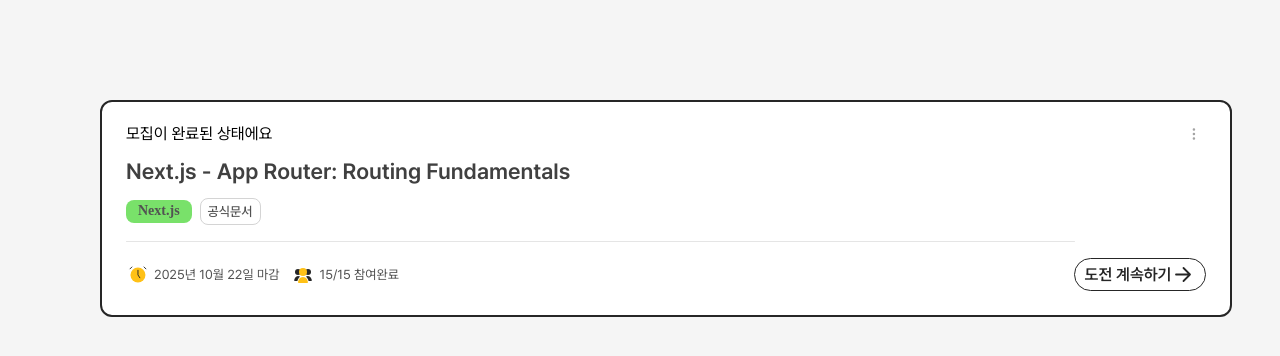
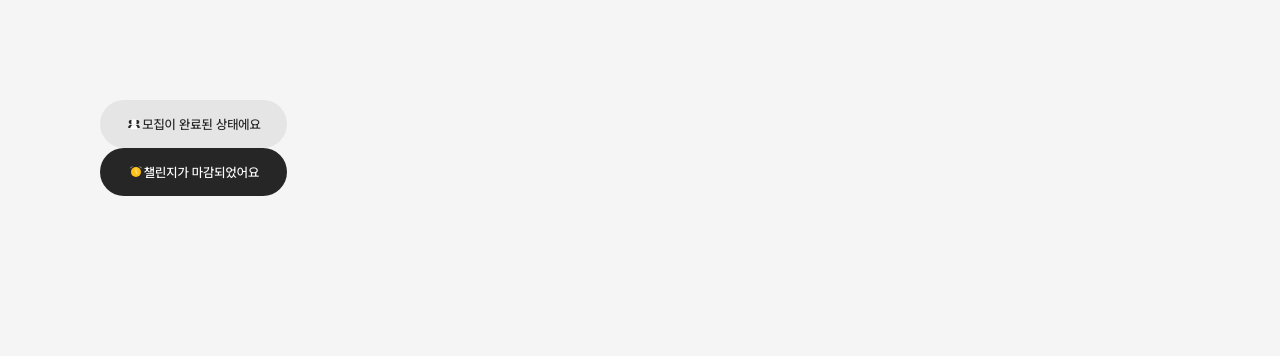
Before and after one commit to fs08-docthrough-team2/fs08-docthrough-team2-fe, a Next.js app: page /uitest in a window 1280 px wide. Shown: the top 356 px of the page. Built offline with nearby package versions, Linux system fonts and the light colour scheme.

Commit message:
feat: create CardStatusChip component

```diff
--- a/src/app/uitest/page.jsx
+++ b/src/app/uitest/page.jsx
@@ -4,6 +4,7 @@
 
 import { useState } from 'react';
 import ChallengeCard from '@/components/molecules/ChallengeCard/ChallengeCard';
+import CardStatusChip from '@/components/atoms/Chips/CardStatusChip';
 
 const UiTest = () => {
   const [page, setPage] = useState(1);
@@ -11,7 +12,9 @@ const UiTest = () => {
 
   return (
     <div style={{ backgroundColor: '#f5f5f5', minHeight: '100vh', padding: '100px' }}>
-      <ChallengeCard isAdmin={true} />
+      {/* <ChallengeCard isAdmin={true} /> */}
+      <CardStatusChip status="isCompleted" />
+      <CardStatusChip status="isClosed" />
     </div>
   );
 };
--- /dev/null
+++ b/src/components/atoms/Chips/CardStatusChip.jsx
@@ -0,0 +1,34 @@
+import styles from '@/styles/components/atoms/Chips/CardStatusChip.module.scss';
+import ic_person from '/public/icon/chip/ic_person.svg';
+import ic_deadline from '/public/icon/chip/ic_deadline.svg';
+import Image from 'next/image';
+import clsx from 'clsx';
+
+const statusMap = {
+  isCompleted: {
+    label: '모집이 완료된 상태에요',
+    icon: ic_person,
+  },
+  isClosed: {
+    label: '챌린지가 마감되었어요',
+    icon: ic_deadline,
+  },
+};
+
+/*
+status: isCompleted | isClosed
+*/
+const CardStatusChip = ({ status = 'isCompleted' }) => {
+  const { label, icon } = statusMap[status];
+  const chipClassName = clsx(styles.chip, styles[status]);
+  const labelClassName = clsx(styles.label, styles[status]);
+
+  return (
+    <div className={chipClassName}>
+      <Image src={icon} alt={label} width={16} height={16} />
+      <div className={labelClassName}>{label}</div>
+    </div>
+  );
+};
+
+export default CardStatusChip;
--- /dev/null
+++ b/src/styles/components/atoms/Chips/CardStatusChip.module.scss
@@ -0,0 +1,35 @@
+@use '@/styles/mixin' as m;
+@use '@/styles/variable' as v;
+
+.chip {
+  width: 163px;
+  height: 32px;
+
+  display: flex;
+  padding: 8px 12px;
+  justify-content: center;
+  align-items: center;
+  border-radius: 24px;
+
+  &.isCompleted {
+    background: v.$gray-200;
+  }
+
+  &.isClosed {
+    background: v.$gray-800;
+  }
+}
+
+.label {
+  font-size: 13px;
+  font-weight: 500;
+  line-height: normal;
+
+  &.isCompleted {
+    color: v.$gray-800;
+  }
+
+  &.isClosed {
+    color: v.$white;
+  }
+}
```
Also changed, not shown: public/icon/chip/ic_deadline.svg (added), public/icon/chip/ic_person.svg (added).
